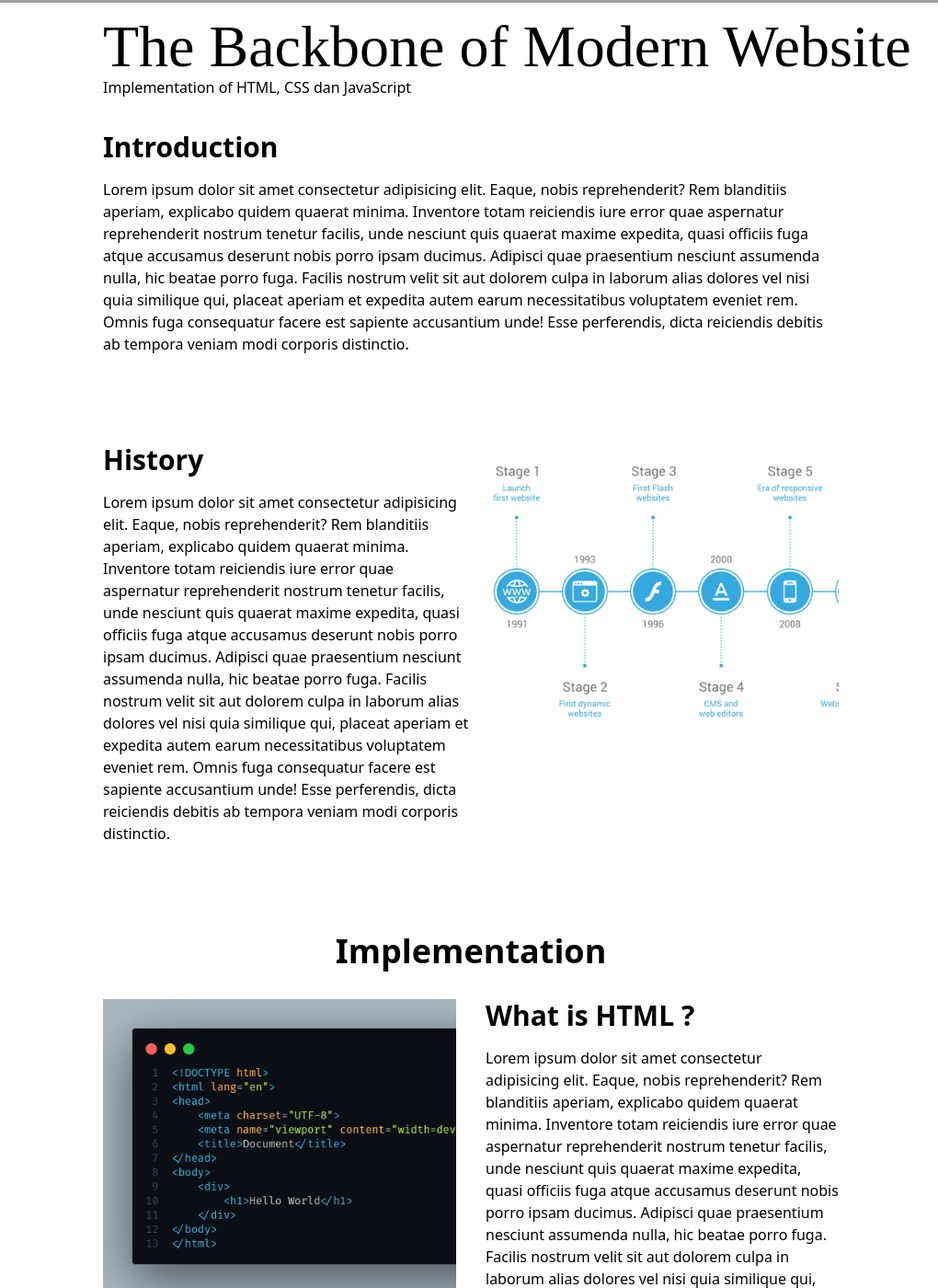
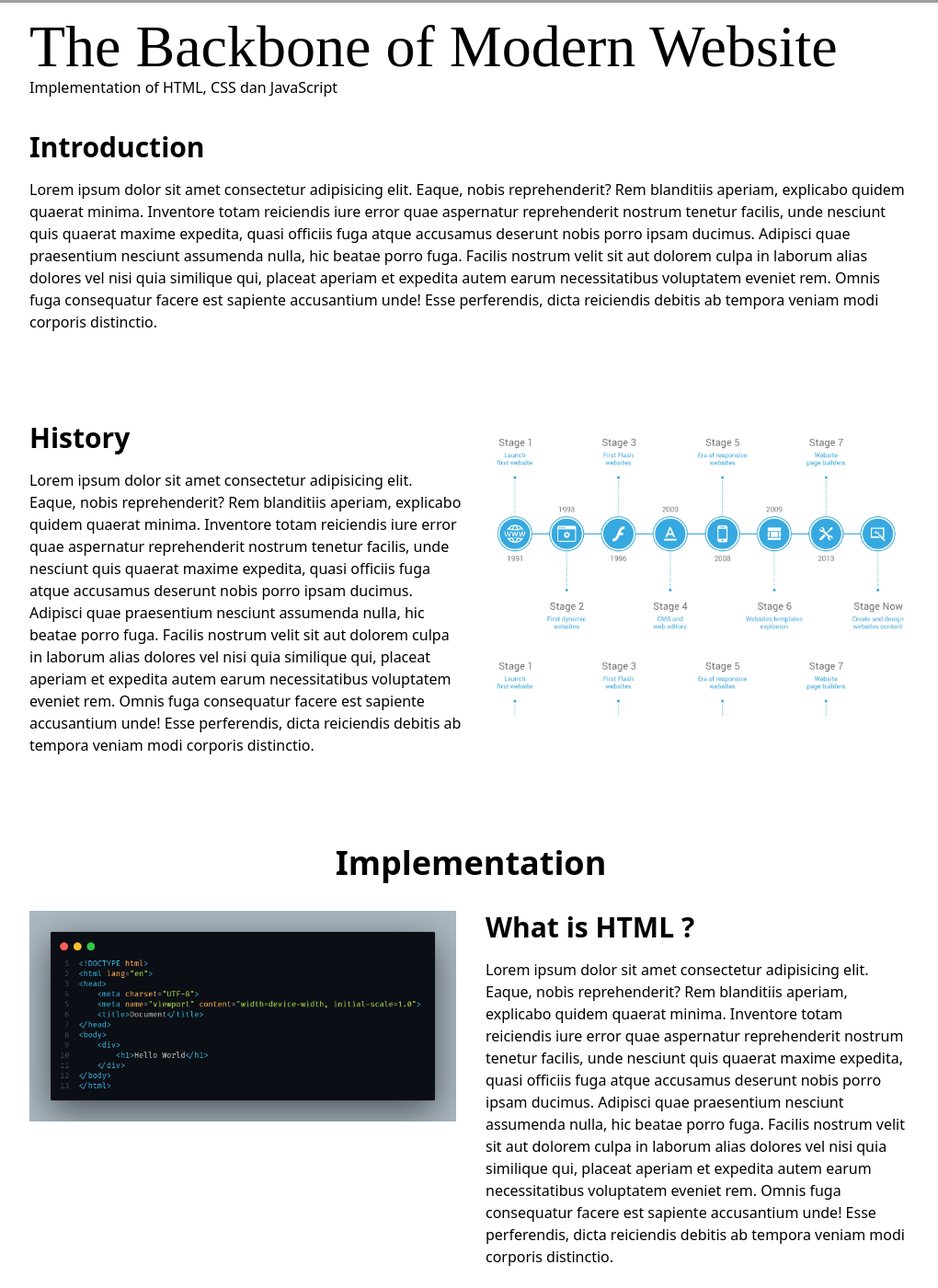
Before and after one commit to RioCandra62/WebsiteArticle, a plain HTML site: page index.html in a window 1280 px wide. Shown: the part 573-1973 px from the top of the page at 92% size, without its empty margins (128-1148 px from the left). Drawn offline with nearby package versions, Linux system fonts and the light colour scheme; grey boxes are pictures that could not be loaded.

Commit message:
Add files via upload

```diff
--- a/index.html
+++ b/index.html
@@ -14,7 +14,7 @@
         <div>
             <p class="font-semibold text-xl">Rio Candra Indrawan</p>
         </div>
-        <div class="flex flex-row space-x-12 text-xl " style="font-family: DM Serif Text, serif;">
+        <div class="lg:flex flex-row space-x-12 text-xl hidden" style="font-family: DM Serif Text, serif;">
             <a href="">Home</a>
             <a href="">Introduction</a>
             <a href="">History</a>
@@ -22,44 +22,45 @@
         </div>
     </div>
     <div class="flex flex-col">
-        <div class=" h-[500px]  bg-contain bg-repeat bg-center" style="background-image: url('https://www.bluehost.com/blog/wp-content/smush-webp/2021/09/An-Introduction-to-website-structuring.png.webp');">
+        <div class=" lg:h-[500px] h-[220px] bg-contain bg-repeat bg-center" style="background-image: url('https://www.bluehost.com/blog/wp-content/smush-webp/2021/09/An-Introduction-to-website-structuring.png.webp');">
         </div>
-        <div class="ml-[15pc] flex flex-col">
-            <p class="text-[64px]" style="font-family: DM Serif Text, serif;">The Backbone of Modern Website</p>
+        <div class="xl:ml-[10pc] ml-[15px] flex flex-col">
+            <p class="lg:text-[64px] text-[44px]" style="font-family: DM Serif Text, serif;">The Backbone of Modern Website</p>
             <p class="-mt-4">Implementation of HTML, CSS dan JavaScript</p>
         </div>
 
         <!-- Introduction -->
-        <div class="flex flex-col space-y-24 mx-[15pc] mt-[35px] pb-[50px]">
+        <div class="flex flex-col space-y-24 xl:mx-[10pc] mx-[15px] mt-[35px] pb-[50px]">
             <div class="flex flex-col">
-                <p class="text-3xl font-semibold ">Introduction</p>
-                <p class="mt-4">Lorem ipsum dolor sit amet consectetur adipisicing elit. Eaque, nobis reprehenderit? Rem blanditiis aperiam, explicabo quidem quaerat minima. Inventore totam reiciendis iure error quae aspernatur reprehenderit nostrum tenetur facilis, unde nesciunt quis quaerat maxime expedita, quasi officiis fuga atque accusamus deserunt nobis porro ipsam ducimus. Adipisci quae praesentium nesciunt assumenda nulla, hic beatae porro fuga. Facilis nostrum velit sit aut dolorem culpa in laborum alias dolores vel nisi quia similique qui, placeat aperiam et expedita autem earum necessitatibus voluptatem eveniet rem. Omnis fuga consequatur facere est sapiente accusantium unde! Esse perferendis, dicta reiciendis debitis ab tempora veniam modi corporis distinctio.</p>
+                <p class="lg:text-3xl text-2xl font-semibold ">Introduction</p>
+                <p class="mt-4 mx-8 lg:mx-0">Lorem ipsum dolor sit amet consectetur adipisicing elit. Eaque, nobis reprehenderit? Rem blanditiis aperiam, explicabo quidem quaerat minima. Inventore totam reiciendis iure error quae aspernatur reprehenderit nostrum tenetur facilis, unde nesciunt quis quaerat maxime expedita, quasi officiis fuga atque accusamus deserunt nobis porro ipsam ducimus. Adipisci quae praesentium nesciunt assumenda nulla, hic beatae porro fuga. Facilis nostrum velit sit aut dolorem culpa in laborum alias dolores vel nisi quia similique qui, placeat aperiam et expedita autem earum necessitatibus voluptatem eveniet rem. Omnis fuga consequatur facere est sapiente accusantium unde! Esse perferendis, dicta reiciendis debitis ab tempora veniam modi corporis distinctio.</p>
             </div>
             <div class="flex flex-col">
-                <div class="flex flex-row">
-                    <div class="flex flex-col w-1/2 space-y-4">
-                        <p class="text-3xl font-semibold ">History</p>
-                        <p class="">Lorem ipsum dolor sit amet consectetur adipisicing elit. Eaque, nobis reprehenderit? Rem blanditiis aperiam, explicabo quidem quaerat minima. Inventore totam reiciendis iure error quae aspernatur reprehenderit nostrum tenetur facilis, unde nesciunt quis quaerat maxime expedita, quasi officiis fuga atque accusamus deserunt nobis porro ipsam ducimus. Adipisci quae praesentium nesciunt assumenda nulla, hic beatae porro fuga. Facilis nostrum velit sit aut dolorem culpa in laborum alias dolores vel nisi quia similique qui, placeat aperiam et expedita autem earum necessitatibus voluptatem eveniet rem. Omnis fuga consequatur facere est sapiente accusantium unde! Esse perferendis, dicta reiciendis debitis ab tempora veniam modi corporis distinctio.</p>
+                <div class="flex lg:flex-row space-x-5 flex-col">
+                    <div class="flex flex-col lg:w-1/2 space-y-4">
+                        <p class="lg:text-3xl text-2xl font-semibold ">History</p>
+                        <p class="mx-8 lg:mx-0">Lorem ipsum dolor sit amet consectetur adipisicing elit. Eaque, nobis reprehenderit? Rem blanditiis aperiam, explicabo quidem quaerat minima. Inventore totam reiciendis iure error quae aspernatur reprehenderit nostrum tenetur facilis, unde nesciunt quis quaerat maxime expedita, quasi officiis fuga atque accusamus deserunt nobis porro ipsam ducimus. Adipisci quae praesentium nesciunt assumenda nulla, hic beatae porro fuga. Facilis nostrum velit sit aut dolorem culpa in laborum alias dolores vel nisi quia similique qui, placeat aperiam et expedita autem earum necessitatibus voluptatem eveniet rem. Omnis fuga consequatur facere est sapiente accusantium unde! Esse perferendis, dicta reiciendis debitis ab tempora veniam modi corporis distinctio.</p>
                     </div>
-                    <div class="w-1/2 bg-red-500 bg-cover h-[20pc]" style="background-image: url('assets/img.jpg');">
+                    <div class="lg:w-1/2 bg-red-500 bg-contain h-[20pc]" style="background-image: url('assets/img.jpg');">
 
                     </div>
                 </div>
             </div>
             <div class="flex flex-col space-y-8">
-                <p id="imp" class="text-4xl font-semibold text-center ">Implementation</p>
-                <div class="flex flex-row space-x-8">
-                    <div class="w-1/2 bg-red-500 bg-cover h-[20pc]" style="background-image: url('assets/code.png');">
-
+                <p id="imp" class="lg:text-4xl text-2xl font-semibold text-center ">Implementation</p>
+                <div class="flex xl:flex-row flex-col space-x-8">
+                    <div class="xl:w-1/2 bg-contain bg-no-repeat xl:h-[25pc] md:h-[30pc] sm:h-[300px] h-[190px]" style="background-image: url('assets/code.png');">
                     </div>
-                    <div class="flex flex-col w-1/2 space-y-4">
-                        <p class="text-3xl font-semibold ">What is HTML ?</p>
+                    <div class="flex flex-col xl:w-1/2  space-y-4 mt-4 xl:mt-0">
+                        <p class="lg:text-3xl text-2xl font-semibold">What is HTML ?</p>
                         <p class="">Lorem ipsum dolor sit amet consectetur adipisicing elit. Eaque, nobis reprehenderit? Rem blanditiis aperiam, explicabo quidem quaerat minima. Inventore totam reiciendis iure error quae aspernatur reprehenderit nostrum tenetur facilis, unde nesciunt quis quaerat maxime expedita, quasi officiis fuga atque accusamus deserunt nobis porro ipsam ducimus. Adipisci quae praesentium nesciunt assumenda nulla, hic beatae porro fuga. Facilis nostrum velit sit aut dolorem culpa in laborum alias dolores vel nisi quia similique qui, placeat aperiam et expedita autem earum necessitatibus voluptatem eveniet rem. Omnis fuga consequatur facere est sapiente accusantium unde! Esse perferendis, dicta reiciendis debitis ab tempora veniam modi corporis distinctio.</p>
                     </div>
 
                 </div>
-                <p class="text-3xl font-semibold ">Structur and Implementation HMTL</p>
-                <p>Lorem ipsum dolor sit amet consectetur adipisicing elit. Esse in laborum exercitationem eius soluta illo commodi aut placeat qui ad sequi sunt voluptas distinctio nulla fugiat, rerum dolorum! Perspiciatis pariatur, omnis dignissimos cum laborum veritatis placeat non nam deserunt deleniti ullam nihil expedita tempore. Corporis repellat labore quae eius nam vitae velit atque illum harum consectetur ut deserunt suscipit adipisci iusto, ea obcaecati aut a veritatis animi laboriosam, pariatur aliquid tempore reprehenderit assumenda? Eum, iste animi! Expedita, quae quas? Error, ea iste quaerat similique, delectus reiciendis incidunt debitis atque corrupti tempora officia a! Accusantium recusandae vero, eligendi velit maxime nulla.</p>
+                <div class="mx-8 xl:mx-0 flex-col space-y-4">
+                    <p class="lg:text-3xl text-2xl font-semibold ">Structur and Implementation HMTL</p>
+                    <p>Lorem ipsum dolor sit amet consectetur adipisicing elit. Esse in laborum exercitationem eius soluta illo commodi aut placeat qui ad sequi sunt voluptas distinctio nulla fugiat, rerum dolorum! Perspiciatis pariatur, omnis dignissimos cum laborum veritatis placeat non nam deserunt deleniti ullam nihil expedita tempore. Corporis repellat labore quae eius nam vitae velit atque illum harum consectetur ut deserunt suscipit adipisci iusto, ea obcaecati aut a veritatis animi laboriosam, pariatur aliquid tempore reprehenderit assumenda? Eum, iste animi! Expedita, quae quas? Error, ea iste quaerat similique, delectus reiciendis incidunt debitis atque corrupti tempora officia a! Accusantium recusandae vero, eligendi velit maxime nulla.</p>
+                </div>
             </div>
 
         </div>
```
